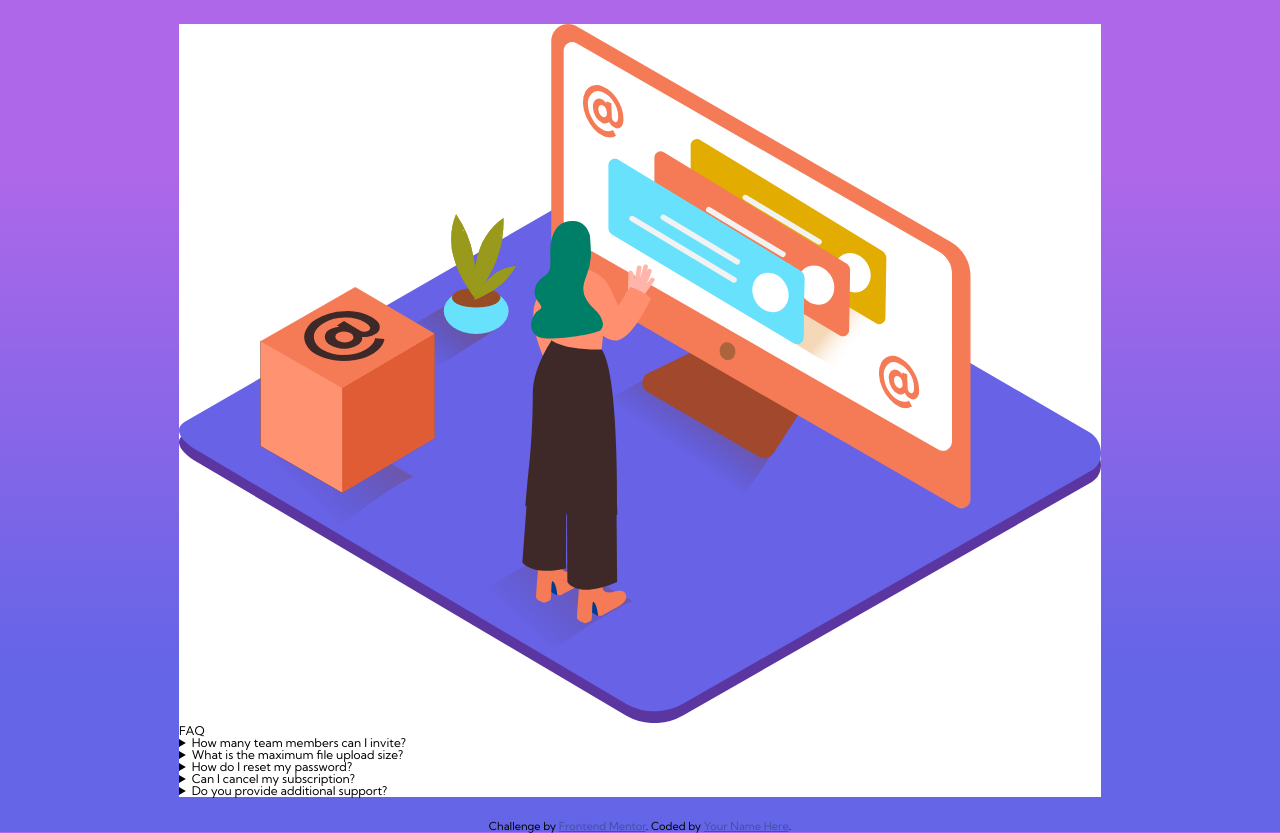
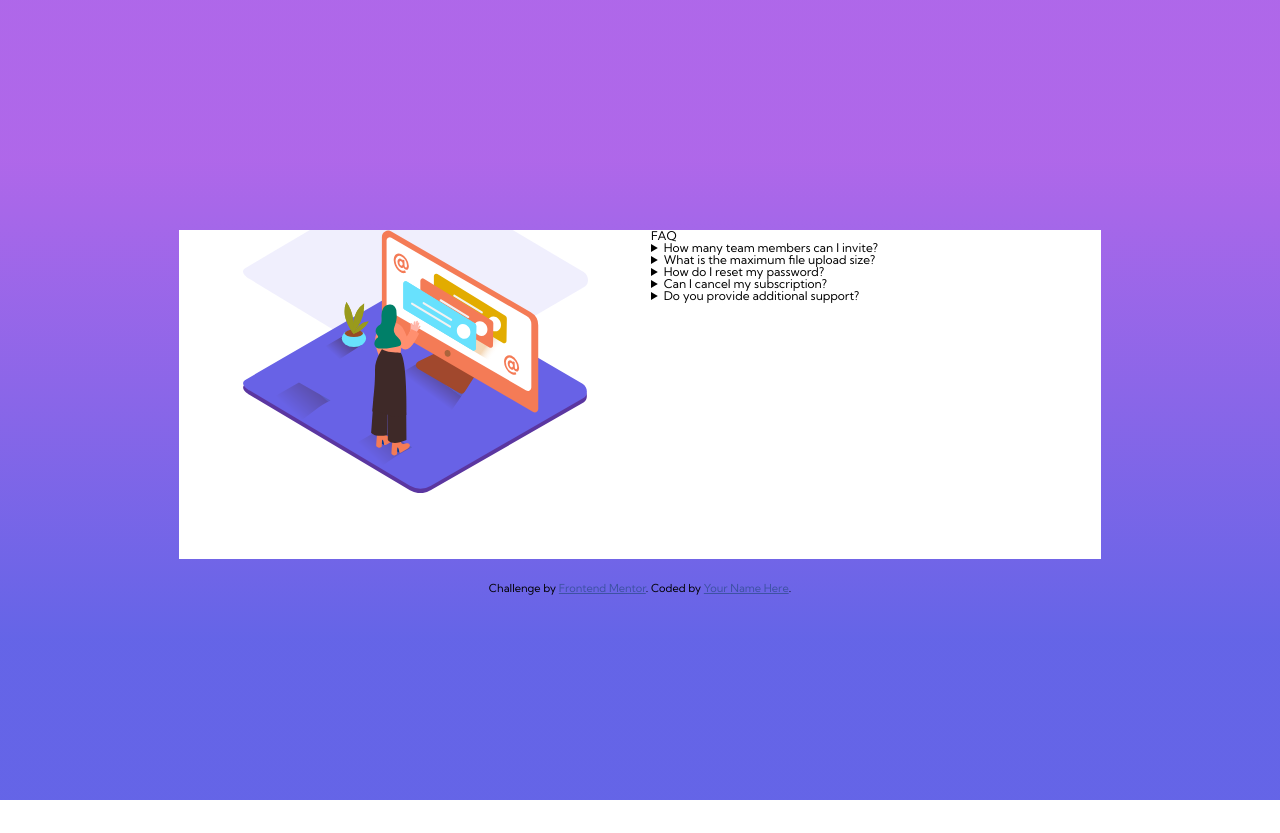
Before and after one commit to king-oldmate/frontendmentor-faq-accordion-card, a plain HTML site: page index.html in a window 1280 px wide. After the commit the page ends 800 px from the top, so only its background shows below. Drawn offline with Linux system fonts and the light colour scheme.

Commit message:
got header image to be responsive

```diff
--- a/index.html
+++ b/index.html
@@ -31,6 +31,10 @@
   <body>
     <main>
       <picture class="img-container">
+        <source
+          srcset="images\illustration-woman-online-desktop.svg"
+          media="(min-width: 600px)"
+        />
         <img src="images\illustration-woman-online-mobile.svg" alt="what" />
       </picture>
       <div class="accordion-container">
--- a/main.css
+++ b/main.css
@@ -8,6 +8,7 @@
   --soft-blue: hsl(240, 73%, 65%);
   --v-dark-gray-blue: hsl(237, 12%, 33%);
   --dark-gray-blue: hsl(240, 6%, 50%);
+  font-size: 62.5%;
 }
 
 * {
@@ -16,7 +17,7 @@
 
 body {
   min-height: 100vh;
-  font-size: 12px;
+  font-size: 1.2rem;
   display: flex;
   justify-content: center;
   align-items: center;
@@ -32,25 +33,47 @@ body {
 
 main {
   width: 93%;
-  max-width: 922px;
+  max-width: 92.2rem;
   background-color: white;
-  margin: 2em;
+  margin: 2.4rem;
+  display: flex;
+  flex-direction: column;
 }
 
 .box-float {
   position: absolute;
   top: 40%;
-  left: -50px;
+  left: -5rem;
   display: none;
+}
+
+picture {
+  display: flex;
+  justify-content: center;
+  background-image: url(./images/bg-pattern-mobile.svg);
+  background-repeat: no-repeat;
+  background-position: top center;
+  background-size: 73%;
+  padding-bottom: 6.6rem;
+}
+
+img {
+  margin-top: -33%;
+  width: 73%;
 }
 
 @media screen and (min-width: 600px) {
   main {
+    flex-direction: row;
   }
 
   .box-float {
     display: block;
   }
+
+  img {
+    margin-top: 0;
+  }
 }
 
 .img-container {
```
